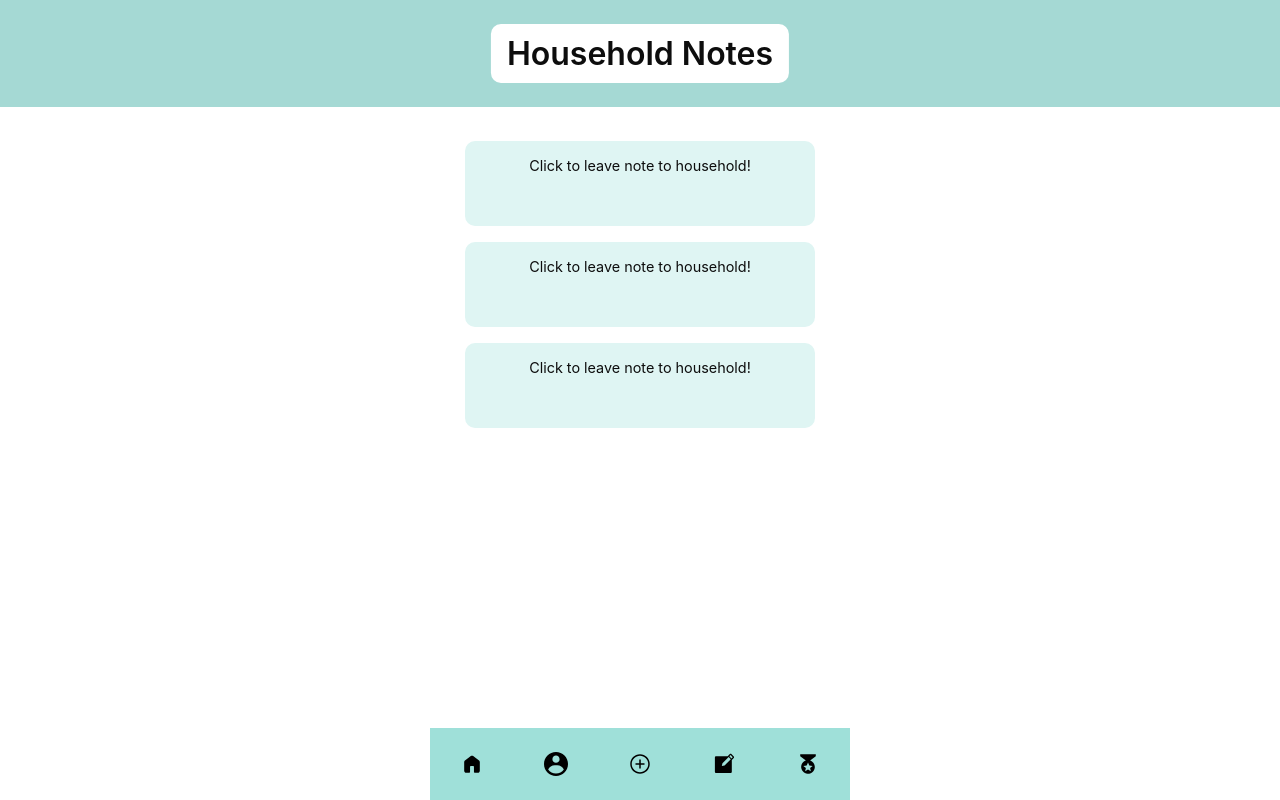
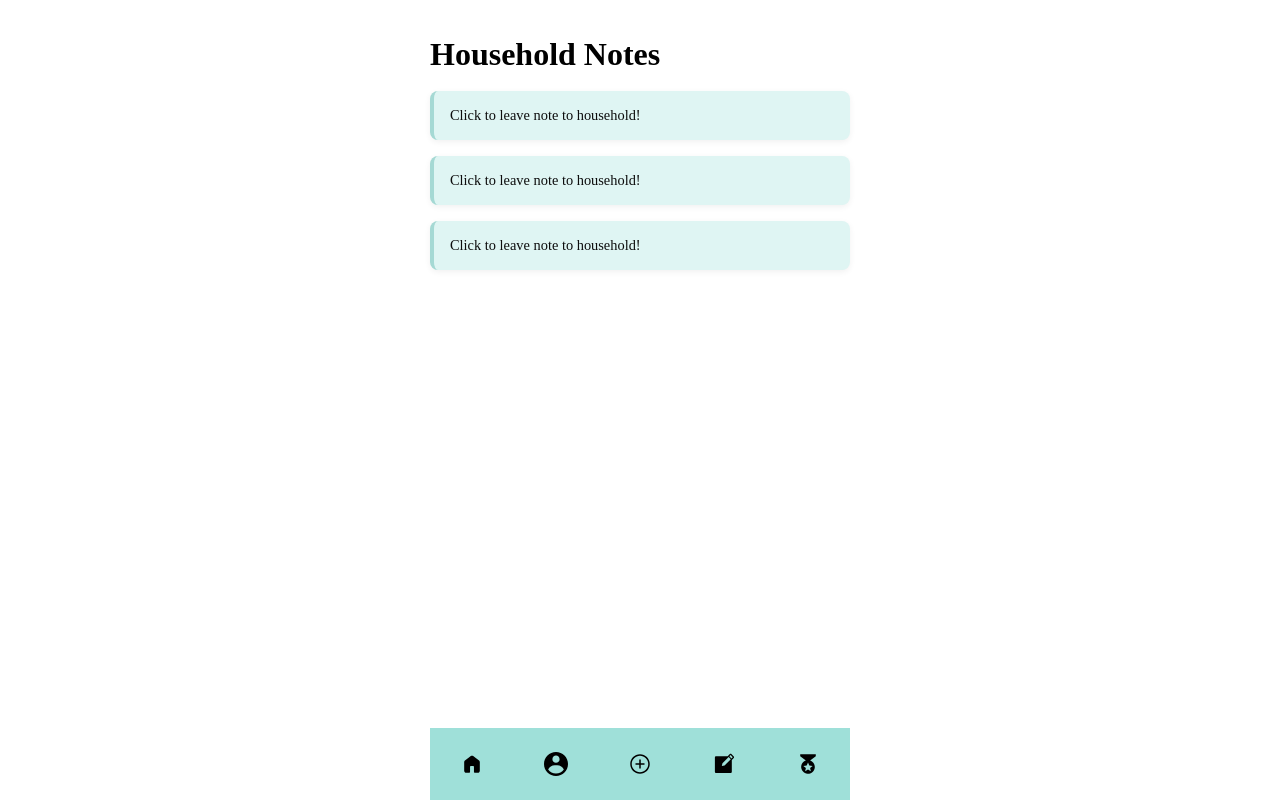
Before and after one commit to udomravylim/house-hero, a SvelteKit app: page /notes in a window 1280 px wide. Built offline with nearby package versions, Linux system fonts and the light colour scheme; no server answers.

Commit message:
update to profile page to view per and houhold info, update note and leaderbord style to fit with the design

```diff
--- a/src/lib/components/TaskItem.svelte
+++ b/src/lib/components/TaskItem.svelte
@@ -70,7 +70,7 @@
   }
 </script>
 
-<article class="task {task.completed ? 'done' : ''} {editPriority}">
+<article class="task {task.completed ? 'done' : ''} {task.priority || 'medium'}">
   {#if isEditing}
     <div class="edit-form">
       <input
--- a/src/routes/leaderboard/+page.svelte
+++ b/src/routes/leaderboard/+page.svelte
@@ -1,20 +1,8 @@
 <script>
-  import TaskItem from '$lib/components/TaskItem.svelte';
-  import logo from '$lib/assets/house-hero-all-white.png';
   import BottomNav from '$lib/components/BottomNav.svelte';
-  import FaUser from 'svelte-icons/fa/FaUser.svelte';
-  import FaHome from 'svelte-icons/fa/FaHome.svelte';
-  import FaPlus from 'svelte-icons/fa/FaPlus.svelte';
-  import FaPen from 'svelte-icons/fa/FaPen.svelte';
-  import FaClock from 'svelte-icons/fa/FaClock.svelte';
   import FaCrown from 'svelte-icons/fa/FaCrown.svelte';
   import FaFire from 'svelte-icons/fa/FaFire.svelte';
   import FaMedal from 'svelte-icons/fa/FaMedal.svelte';
-  import { user, getUserDisplayName } from '$lib/stores/user.js';
-  import { tasks, loading, error, fetchTasks, createTask, updateTask, deleteTask, toggleTaskCompletion, getUsers } from '$lib/stores/tasks.js';
-  import { onMount } from 'svelte';
-  import { goto } from '$app/navigation';
-  import { supabase } from '$lib/supabase.js';
 
   let view = 'individual';
 
@@ -56,13 +44,9 @@
   }
 </script>
 
-<div class="leaderboard-page">
-  <header class="header">
-    <div class="header-left">
-      <img src={logo} alt="House Hero Logo" class="logo" />
-      <h1>Leaderboard</h1>
-    </div>
-
+<main>
+  <header>
+    <h1>Leaderboard</h1>
     <div class="toggle-wrap" role="tablist" aria-label="View toggle">
       <div class="toggle" class:household={view === 'household'}>
         <button class="toggle-btn left" aria-pressed={view === 'individual'} on:click={() => switchTo('individual')}>
@@ -76,9 +60,9 @@
     </div>
   </header>
 
-  <main class="content">
+  <section class="list">
     {#if view === 'individual'}
-      <section class="cards">
+      <div class="cards">
         {#each sortedMembers as member, i}
           <article class="member-card">
             <div class="member-top">
@@ -114,9 +98,9 @@
             <p class="member-note">Any notes or recent achievement summaries can appear here.</p>
           </article>
         {/each}
-      </section>
+      </div>
     {:else}
-      <section class="household-card">
+      <div class="household-card">
         <div class="house-summary">
           <h2>This Week’s Progress</h2>
           <p class="house-stats">{householdTotal} / {householdGoal} pts</p>
@@ -156,50 +140,31 @@
             </div>
           {/each}
         </div>
-      </section>
+      </div>
     {/if}
-  </main>
+  </section>
 
   <BottomNav />
-</div>
+</main>
 
 <style>
-  :global(body) {
-    margin: 0;
-    font-family: 'Inter', sans-serif;
-    background-color: #a5d9d4;
+  main {
+    max-width: 420px;
+    margin: 0 auto;
+    padding: 28px 20px 100px;
   }
 
-  .leaderboard-page {
+  header {
     display: flex;
-    flex-direction: column;
-    height: 100vh;
     justify-content: space-between;
-  }
-
-  .header {
-    display: flex;
     align-items: center;
-    justify-content: space-between;
-    padding: 0.9rem 1rem;
-  }
-
-  .header-left {
-    display: flex;
-    align-items: center;
-    gap: 0.75rem;
-  }
-
-  .logo {
-    width: 46px;
-    height: auto;
+    margin-bottom: 18px;
   }
 
   h1 {
-    font-size: 1.1rem;
+    font-size: 32px;
+    font-weight: 800;
     margin: 0;
-    color: #0d0d0d;
-    font-weight: 700;
   }
 
   .toggle-wrap {
@@ -247,10 +212,8 @@
     transform: translateX(100%);
   }
 
-  .content {
-    flex: 1;
-    padding: 0.5rem 0 0.5rem 0;
-    overflow-y: auto;
+  .list {
+    margin-top: 8px;
   }
 
   .cards {
@@ -258,7 +221,6 @@
     flex-direction: column;
     gap: 1rem;
     align-items: center;
-    padding: 0.5rem 0 4rem 0;
   }
 
   .member-card {
@@ -475,6 +437,5 @@
   @media (max-width: 420px) {
     .toggle { width: 150px; }
     .member-card, .house-summary, .members-compact { width: 90%; }
-    .logo { width: 40px; }
   }
 </style>
--- a/src/routes/notes/+page.svelte
+++ b/src/routes/notes/+page.svelte
@@ -1,25 +1,14 @@
 <script>
-  import TaskItem from '$lib/components/TaskItem.svelte';
   import BottomNav from '$lib/components/BottomNav.svelte';
-  import liladdIcon from '$lib/assets/add-icon.svg';
-//   import filtericon from '$lib/assets/filter-icon.svg';
   import { user, getUserDisplayName } from '$lib/stores/user.js';
-  import { tasks, loading, error, fetchTasks, createTask, updateTask, deleteTask, toggleTaskCompletion, getUsers } from '$lib/stores/tasks.js';
-  import { onMount } from 'svelte';
-  import { goto } from '$app/navigation';
-  import { supabase } from '$lib/supabase.js';
-
 </script>
 
-<div class="notes-page">
-  <header class="notes-header">
-    <h1 class="notes-title">Household Notes</h1>
-    <!-- <div class="filter-icons">
-      <button class="nav-button" aria-label="Filter notes"><img src={filtericon} alt="Filter"/></button>
-    </div> -->
+<main>
+  <header>
+    <h1>Household Notes</h1>
   </header>
 
-  <main class="notes-list">
+  <section class="list">
     <div class="note-card">
       <p>Click to leave note to household!</p>
     </div>
@@ -31,105 +20,12 @@
     <div class="note-card">
       <p>Click to leave note to household!</p>
     </div>
-  </main>
+  </section>
 
   <BottomNav />
-
-</div>
+</main>
 
 <style>
-  :global(body) {
-    margin: 0;
-    font-family: 'Inter', sans-serif;
-    background-color: white;
-  }
-
-.notes-header {
-  position: relative;
-  background-color: #a5d9d4;
-  display: flex;
-  align-items: center;
-  justify-content: center;
-  padding: 2rem 1rem;
-  height: 75px;
-}
-
-.notes-title {
-  position: absolute;
-  left: 50%;
-  transform: translateX(-50%);
-  margin: 0;
-}
-
-  .notes-page {
-    display: flex;
-    flex-direction: column;
-    height: 100vh;
-    justify-content: space-between;
-  }
-
-  .notes-header {
-    display: flex;
-    align-items: center;
-    justify-content: space-between;
-    padding: 1rem;
-  }
-
-  .notes-title {
-    background: white;
-    border-radius: 10px;
-    padding: 0.6rem 1rem;
-    font-weight: 600;
-    color: #0d0d0d;
-  }
-
-  .filter-icons {
-    display: flex;
-    flex-direction: column;
-    gap: 0.5rem;
-  }
-
-  .notes-list {
-    display: flex;
-    flex-direction: column;
-    align-items: center;
-    gap: 1rem;
-    padding: 1rem 0;
-    flex: 1;
-    overflow-y: auto;
-  }
-
-  .note-card {
-    position: relative;
-    background: #dff5f3;
-    width: 350px;
-    height: 85px;
-    padding: 1rem;
-    border-radius: 10px;
-    box-sizing: border-box;
-    text-align: center;
-  }
-
-  .note-card p {
-    margin: 0;
-    font-size: 0.9rem;
-    color: #0d0d0d;
-    padding: center
-  }
-
-  .note-title {
-    position: absolute;
-    bottom: 0.5rem;
-    right: 0.5rem;
-    background: #ffd54f;
-    color: #000;
-    font-size: 0.8rem;
-    font-weight: 600;
-    border-radius: 10px;
-    padding: 0.2rem 0.6rem;
-  }
-
-
   main {
     max-width: 420px;
     margin: 0 auto;
@@ -143,7 +39,28 @@
     margin-bottom: 18px;
   }
 
+  h1 {
+    font-size: 32px;
+    font-weight: 800;
+    margin: 0;
+  }
 
+  .list {
+    margin-top: 8px;
+  }
+
+  .note-card {
+    background: #dff5f3;
+    padding: 1rem;
+    border-radius: 8px;
+    margin-bottom: 1rem;
+    border-left: 4px solid #a5d9d4;
+    box-shadow: 0 2px 6px rgba(0,0,0,0.06);
+  }
+
+  .note-card p {
+    margin: 0;
+    font-size: 0.9rem;
+    color: #0d0d0d;
+  }
 </style>
-
-<!-- <h1>Login Page</h1> -->
```
Also changed, not shown: src/routes/profile/+page.svelte (+128 -155 lines).
